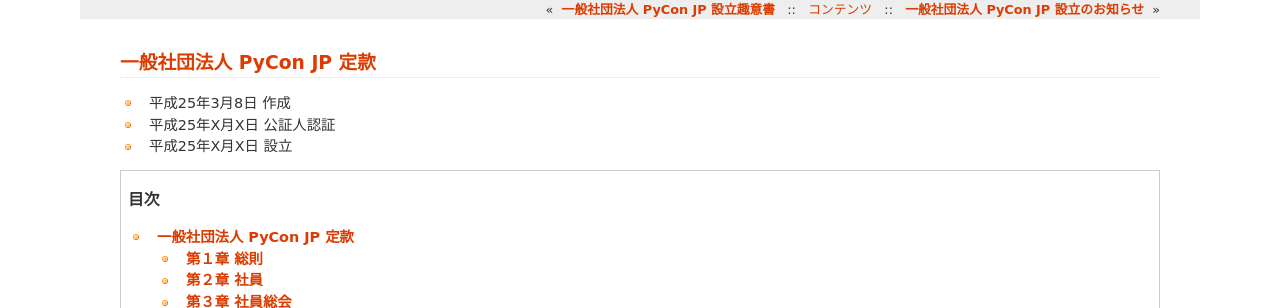
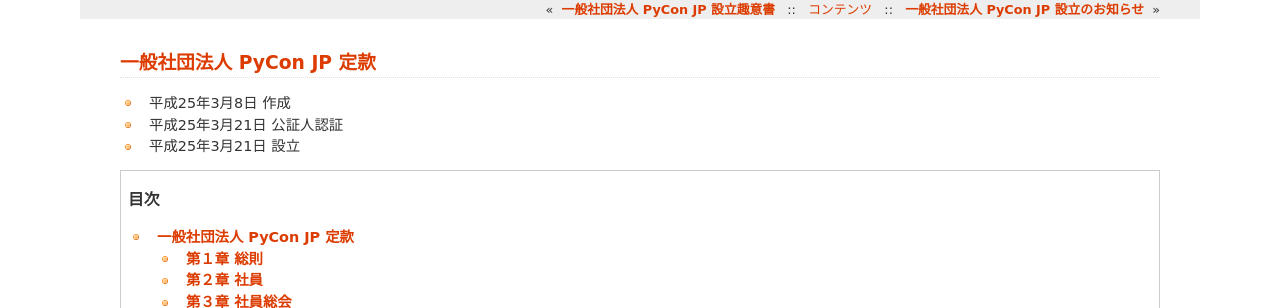
Before and after one commit to pyconjp/www.pycon.jp, a Sphinx documentation site: the page built from source/contract.rst, in a window 1280 px wide and 900 px high. Shown: the part 130-438 px from the top of the window. Built offline with Sphinx 7.4.7, drawn with Linux system fonts in a browser that asks for light colours.

Commit message:
設立日に3月21日と入れた。公証人認証も仮で同じ日にしておいた。

```diff
--- a/source/contract.rst
+++ b/source/contract.rst
@@ -3,8 +3,8 @@
 ============================
 
 - 平成25年3月8日 作成
-- 平成25年X月X日 公証人認証
-- 平成25年X月X日 設立
+- 平成25年3月21日 公証人認証
+- 平成25年3月21日 設立
 
 .. contents:: 目次
    :depth: 2
```
